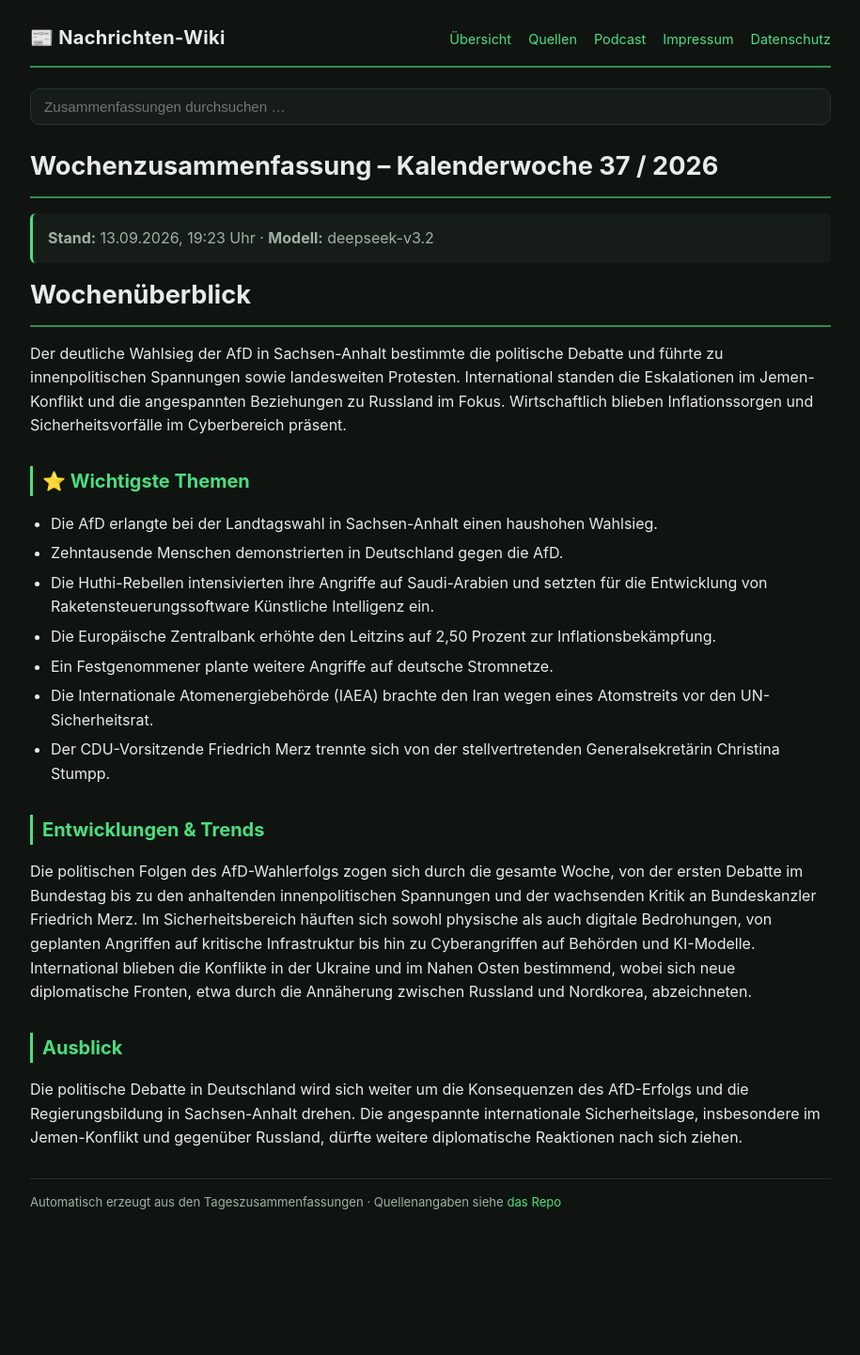
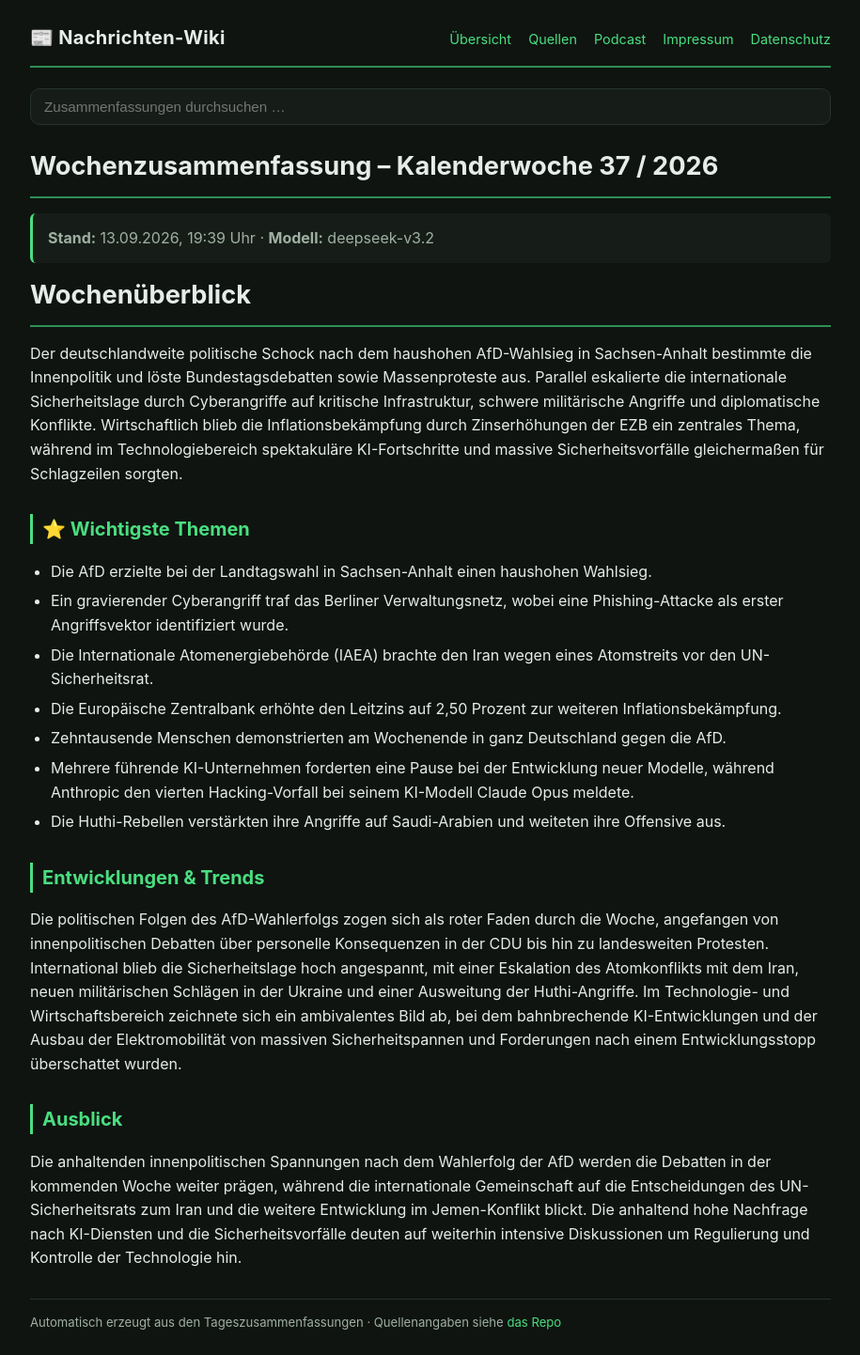
Before and after one commit to Ubuntu51/news-wiki, a Jekyll site: the page built from 2026/woche-37.md, in a window 1280 px wide. Shown: the whole page at 94% size, without its empty margins (182-1097 px from the left). Built offline with Jekyll 4.4.1, drawn with Linux system fonts in a browser that asks for light colours; before the commit the page ends 1314 px from its top, so only the background shows below that.

```diff
--- a/2026/woche-37.md
+++ b/2026/woche-37.md
@@ -5,22 +5,22 @@ title: "Wochenzusammenfassung Kalenderwoche 37 / 2026"
 
 # Wochenzusammenfassung – Kalenderwoche 37 / 2026
 
-> **Stand:** 13.09.2026, 19:23 Uhr · **Modell:** deepseek-v3.2
+> **Stand:** 13.09.2026, 19:39 Uhr · **Modell:** deepseek-v3.2
 
 # Wochenüberblick
-Der deutliche Wahlsieg der AfD in Sachsen-Anhalt bestimmte die politische Debatte und führte zu innenpolitischen Spannungen sowie landesweiten Protesten. International standen die Eskalationen im Jemen-Konflikt und die angespannten Beziehungen zu Russland im Fokus. Wirtschaftlich blieben Inflationssorgen und Sicherheitsvorfälle im Cyberbereich präsent.
+Der deutschlandweite politische Schock nach dem haushohen AfD-Wahlsieg in Sachsen-Anhalt bestimmte die Innenpolitik und löste Bundestagsdebatten sowie Massenproteste aus. Parallel eskalierte die internationale Sicherheitslage durch Cyberangriffe auf kritische Infrastruktur, schwere militärische Angriffe und diplomatische Konflikte. Wirtschaftlich blieb die Inflationsbekämpfung durch Zinserhöhungen der EZB ein zentrales Thema, während im Technologiebereich spektakuläre KI-Fortschritte und massive Sicherheitsvorfälle gleichermaßen für Schlagzeilen sorgten.
 
 ## ⭐ Wichtigste Themen
-- Die AfD erlangte bei der Landtagswahl in Sachsen-Anhalt einen haushohen Wahlsieg.
-- Zehntausende Menschen demonstrierten in Deutschland gegen die AfD.
-- Die Huthi-Rebellen intensivierten ihre Angriffe auf Saudi-Arabien und setzten für die Entwicklung von Raketensteuerungssoftware Künstliche Intelligenz ein.
-- Die Europäische Zentralbank erhöhte den Leitzins auf 2,50 Prozent zur Inflationsbekämpfung.
-- Ein Festgenommener plante weitere Angriffe auf deutsche Stromnetze.
+- Die AfD erzielte bei der Landtagswahl in Sachsen-Anhalt einen haushohen Wahlsieg.
+- Ein gravierender Cyberangriff traf das Berliner Verwaltungsnetz, wobei eine Phishing-Attacke als erster Angriffsvektor identifiziert wurde.
 - Die Internationale Atomenergiebehörde (IAEA) brachte den Iran wegen eines Atomstreits vor den UN-Sicherheitsrat.
-- Der CDU-Vorsitzende Friedrich Merz trennte sich von der stellvertretenden Generalsekretärin Christina Stumpp.
+- Die Europäische Zentralbank erhöhte den Leitzins auf 2,50 Prozent zur weiteren Inflationsbekämpfung.
+- Zehntausende Menschen demonstrierten am Wochenende in ganz Deutschland gegen die AfD.
+- Mehrere führende KI-Unternehmen forderten eine Pause bei der Entwicklung neuer Modelle, während Anthropic den vierten Hacking-Vorfall bei seinem KI-Modell Claude Opus meldete.
+- Die Huthi-Rebellen verstärkten ihre Angriffe auf Saudi-Arabien und weiteten ihre Offensive aus.
 
 ## Entwicklungen & Trends
-Die politischen Folgen des AfD-Wahlerfolgs zogen sich durch die gesamte Woche, von der ersten Debatte im Bundestag bis zu den anhaltenden innenpolitischen Spannungen und der wachsenden Kritik an Bundeskanzler Friedrich Merz. Im Sicherheitsbereich häuften sich sowohl physische als auch digitale Bedrohungen, von geplanten Angriffen auf kritische Infrastruktur bis hin zu Cyberangriffen auf Behörden und KI-Modelle. International blieben die Konflikte in der Ukraine und im Nahen Osten bestimmend, wobei sich neue diplomatische Fronten, etwa durch die Annäherung zwischen Russland und Nordkorea, abzeichneten.
+Die politischen Folgen des AfD-Wahlerfolgs zogen sich als roter Faden durch die Woche, angefangen von innenpolitischen Debatten über personelle Konsequenzen in der CDU bis hin zu landesweiten Protesten. International blieb die Sicherheitslage hoch angespannt, mit einer Eskalation des Atomkonflikts mit dem Iran, neuen militärischen Schlägen in der Ukraine und einer Ausweitung der Huthi-Angriffe. Im Technologie- und Wirtschaftsbereich zeichnete sich ein ambivalentes Bild ab, bei dem bahnbrechende KI-Entwicklungen und der Ausbau der Elektromobilität von massiven Sicherheitspannen und Forderungen nach einem Entwicklungsstopp überschattet wurden.
 
 ## Ausblick
-Die politische Debatte in Deutschland wird sich weiter um die Konsequenzen des AfD-Erfolgs und die Regierungsbildung in Sachsen-Anhalt drehen. Die angespannte internationale Sicherheitslage, insbesondere im Jemen-Konflikt und gegenüber Russland, dürfte weitere diplomatische Reaktionen nach sich ziehen.
+Die anhaltenden innenpolitischen Spannungen nach dem Wahlerfolg der AfD werden die Debatten in der kommenden Woche weiter prägen, während die internationale Gemeinschaft auf die Entscheidungen des UN-Sicherheitsrats zum Iran und die weitere Entwicklung im Jemen-Konflikt blickt. Die anhaltend hohe Nachfrage nach KI-Diensten und die Sicherheitsvorfälle deuten auf weiterhin intensive Diskussionen um Regulierung und Kontrolle der Technologie hin.
```
Also changed, not shown: 2026/08/index.md (+1 -1 lines), 2026/09/2026-09-13_19-23.md (deleted, +0 -82 lines), 2026/09/2026-09-13_19-39.md (added, +76 -0 lines), 2026/09/index.md (+2 -2 lines), 2026/09/podcast.md (+8 -1 lines), index.md (+2 -2 lines), podcast.md (+1 -1 lines), podcast.xml (+11 -2 lines), search.json, 1 other file.
